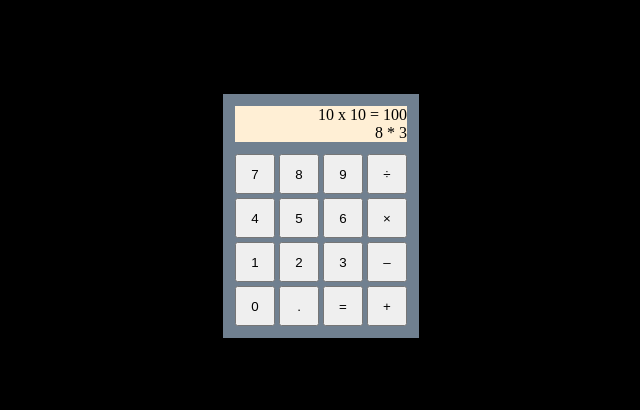
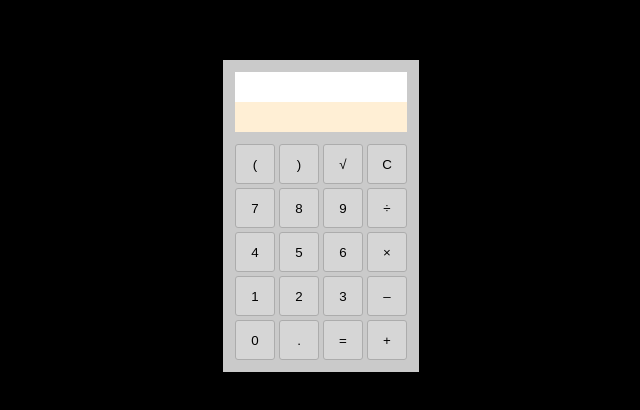
Before and after one commit to tmprk/odin-calculator, a plain HTML site: page index.html in a window 1280 px wide. Shown: the part 184-594 px from the top of the page, without its empty margins (319-959 px from the left). Drawn offline with Linux system fonts and the light colour scheme.

Commit message:
added more buttons. attempting to compute without eval

```diff
--- a/index.html
+++ b/index.html
@@ -12,13 +12,13 @@
     <div id="container">
         <div id="calculator">
             <div id="display">
-                <div id="top">10 x 10 = 100</div>
-                <div id="bottom">8 * 3</div>
+                <div id="top"></div>
+                <div id="bottom"></div>
             </div>
             <div id="buttons">
                 <button class="digit" id="zero">0</button>
-                <button class="digit" id="decimal">.</button>
-                <button class="digit" id="equal">=</button>
+                <button class="decimal" id="decimal">.</button>
+                <button class="compute" id="equal">=</button>
                 <button class="digit" id="one">1</button>
                 <button class="digit" id="two">2</button>
                 <button class="digit" id="three">3</button>
@@ -28,10 +28,17 @@
                 <button class="digit" id="seven">7</button>
                 <button class="digit" id="eight">8</button>
                 <button class="digit" id="nine">9</button>
-                <button class="digit" id="divide">÷</button>
-                <button class="digit" id="multiply">×</button>
-                <button class="digit" id="subtract">–</button>
-                <button class="digit" id="add">+</button>
+
+                <button class="syntax" id="leftP">(</button>
+                <button class="syntax" id="rightP">)</button>
+
+                <button class="compute" id="squareRoot">√</button>
+                <button class="clear" id="clear">C</button>
+
+                <button class="operator" id="divide">÷</button>
+                <button class="operator" id="multiply">×</button>
+                <button class="operator" id="subtract">–</button>
+                <button class="operator" id="add">+</button>
             </div>
         </div>
     </div>
--- a/script.js
+++ b/script.js
@@ -0,0 +1,59 @@
+let topField = document.querySelector('#top');
+
+function divide(x, y) {
+    return x / y
+}
+
+function multiply(x, y) {
+    return x * y
+}
+
+function add(x, y) {
+    return x + y;
+}
+
+function subtract(x, y) {
+    return x - y;
+}
+
+function compute(operator, num1, num2) {
+    switch (operator) {
+        case '+':
+            return add(num1, num2)
+        case '–':
+            return subtract(num1, num2)
+        case '×':
+            return multiply(num1, num2)
+        case '÷':
+            return divide(num1, num2)
+    }
+}
+
+let operations = ['']
+let currentIndex = 0;
+
+const buttons = document.querySelectorAll('button');
+buttons.forEach(button => {
+    button.addEventListener('click', () => {
+        let buttonType = button.className;
+        // console.log(buttonType);
+        switch(buttonType) {
+            case 'digit':
+                // if(operations[currentIndex].)
+                operations[currentIndex] += button.textContent;
+                break
+            case 'operator':
+                operations.push(button.textContent);
+                currentIndex += 1
+                break
+            case 'decimal':
+                operations[currentIndex] += '.';
+                break
+            case 'compute':
+                // console.log(operators)
+        }
+        console.log(operations)
+        let character = button.textContent;
+        topField.textContent += character;
+    })
+})
--- a/style.css
+++ b/style.css
@@ -26,7 +26,7 @@ body {
     /* width: 150px; */
     /* height: 350px; */
 
-    background-color:slategray;
+    background-color:rgb(202, 202, 202);
     padding: 12px;
 }
 
@@ -36,7 +36,13 @@ body {
 
 #top,
 #bottom {
+    padding: 4px;
     text-align: right;
+    height: 30px;
+}
+
+#top {
+    background-color: white;
 }
 
 #buttons {
@@ -52,24 +58,40 @@ body {
     grid-row-gap: 4px;
 }
 
-#zero { grid-area: 4 / 1 / 5 / 2; }
-#decimal { grid-area: 4 / 2 / 5 / 3; }
-#equal { grid-area: 4 / 3 / 5 / 4; }
-#one { grid-area: 3 / 1 / 4 / 2; }
-#two { grid-area: 3 / 2 / 4 / 3; }
-#three { grid-area: 3 / 3 / 4 / 4; }
-#four { grid-area: 2 / 1 / 3 / 2; }
-#five { grid-area: 2 / 2 / 3 / 3; }
-#six { grid-area: 2 / 3 / 3 / 4; }
-#seven { grid-area: 1 / 1 / 2 / 2; }
-#eight { grid-area: 1 / 2 / 2 / 3; }
-#nine { grid-area: 1 / 3 / 2 / 4; }
-#divide { grid-area: 1 / 4 / 2 / 5; }
-#mulitiply { grid-area: 2 / 4 / 3 / 5; }
-#subtract { grid-area: 3 / 4 / 4 / 5; }
-#add { grid-area: 4 / 4 / 5 / 5; }
+#zero { grid-area: 5 / 1 / 6 / 2; }
+#decimal { grid-area: 5 / 2 / 6 / 3; }
+#equal { grid-area: 5 / 3 / 6 / 4; }
+#one { grid-area: 4 / 1 / 5 / 2; }
+#two { grid-area: 4 / 2 / 5 / 3; }
+#three { grid-area: 4 / 3 / 5 / 4; }
+#four { grid-area: 3 / 1 / 4 / 2; }
+#five { grid-area: 3 / 2 / 4 / 3; }
+#six { grid-area: 3 / 3 / 4 / 4; }
+#seven { grid-area: 2 / 1 / 3 / 2; }
+#eight { grid-area: 2 / 2 / 3 / 3; }
+#nine { grid-area: 2 / 3 / 3 / 4; }
+#leftP { grid-area: 1 / 1 / 2 / 2; }
+#rightP { grid-area: 1 / 2 / 2 / 3; }
+#squareRoot { grid-area: 1 / 3 / 2 / 4; }
+#clear { grid-area: 1 / 4 / 2 / 5; }
+#divide { grid-area: 2 / 4 / 3 / 5; }
+#multiply { grid-area: 3 / 4 / 4 / 5; }
+#subtract { grid-area: 4 / 4 / 5 / 5; }
+#add { grid-area: 5 / 4 / 6 / 5; }
 
-.digit {
+button {
+    background-color: rgb(214, 214, 214);
+    border: 1px solid rgb(172, 172, 172);
     width: 40px;
     height: 40px;
+    border-radius: 3px;
+    transition: background-color 200ms;
 }
+
+button:hover {
+    background-color: rgb(187, 187, 187);;
+}
+
+button:active {
+    background-color: rgb(168, 168, 168);;
+}
```
